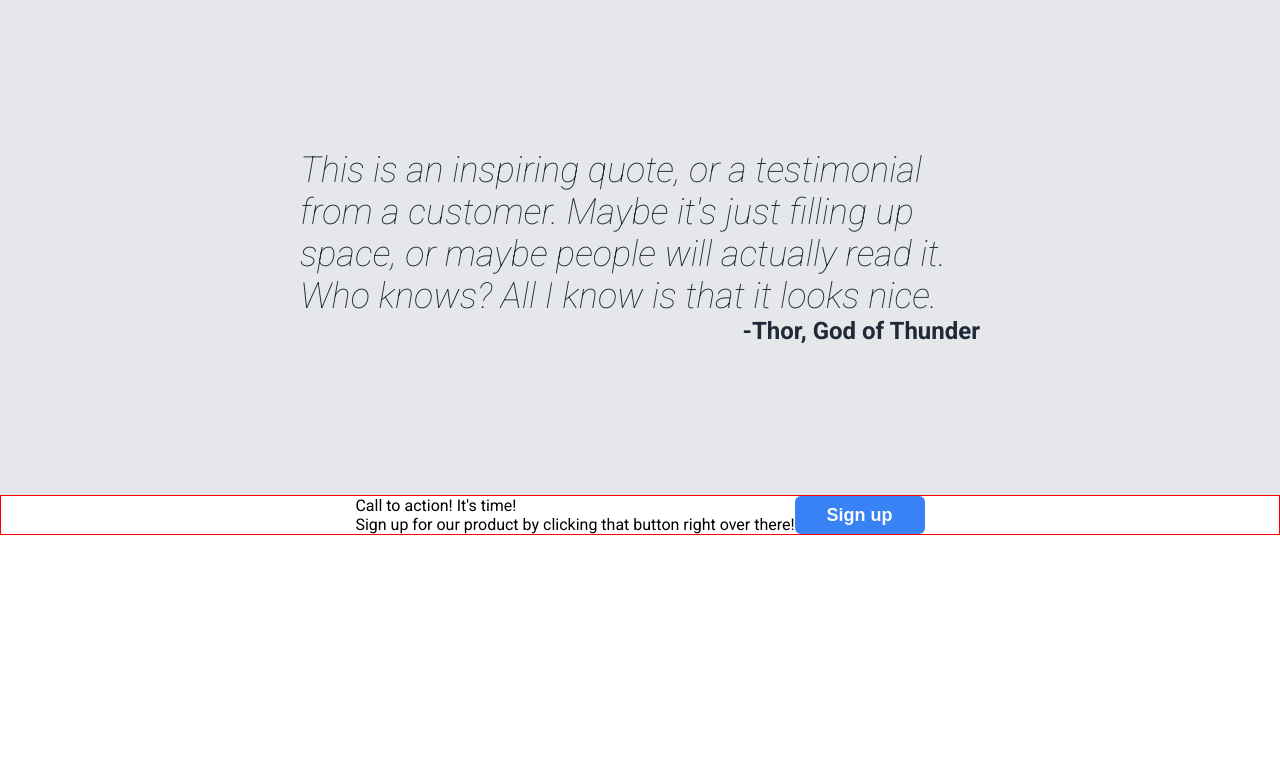
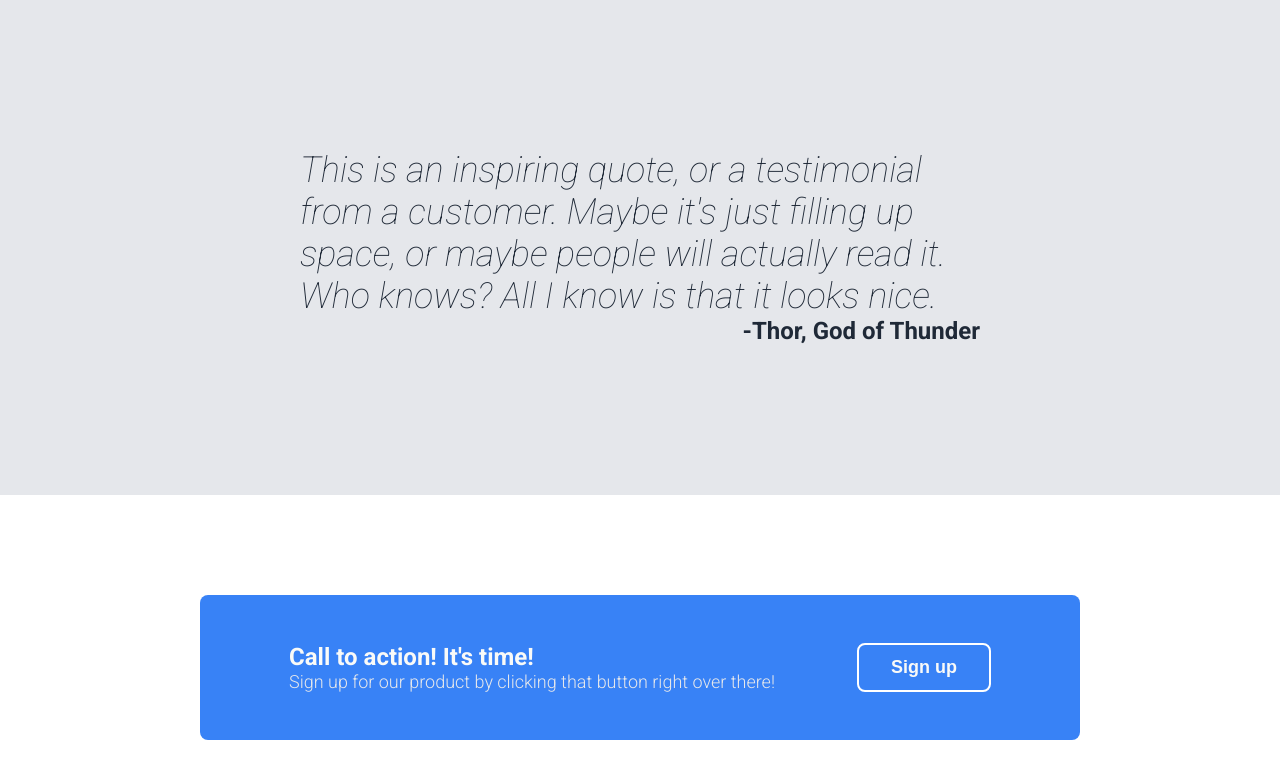
Before and after one commit to lrngrg/landing-page, a plain HTML site: page index.html in a window 1280 px wide. Shown: the part 1197-1975 px from the top of the page. Before the commit the page ends 1732 px from the top, so only its background shows below. Drawn offline with Linux system fonts and the light colour scheme.

Commit message:
Finish call to action CSS

```diff
--- a/index.html
+++ b/index.html
@@ -61,8 +61,8 @@
 
         <div class="four">
             <div class="container">
-                <div class="call-container">
-                    <div class="call-header">Call to action! It's time!</div>
+                <div class="text-container">
+                    <div class="header">Call to action! It's time!</div>
                     <div class="text">Sign up for our product by clicking that button right over there!</div>
                 </div>
                 <button class="button">Sign up</button>
--- a/style.css
+++ b/style.css
@@ -9,7 +9,7 @@ html, body {
     border: thin solid red;
 }
 
-.header, .hero {
+.one .header, .hero {
     background-color: #1F2937;
     color: #F9FAF8;
 }
@@ -21,7 +21,7 @@ a {
     font-weight: 300;
 }
 
-.header {
+.one .header {
     border: medium solid purple;
     font-size: 24px;
     color: #F9FAF8;
@@ -147,13 +147,34 @@ button {
 }
 
 .four .container {
-    bacground-color: #3882F6;
-    border: thin solid red;
+    background-color: #3882F6;
+    border-radius: 8px;
     display: flex;
-    justify-content: center;
+    justify-content: space-around;
+    margin: 100px 200px;
+    padding: 48px;
 }
 
-.call-container {
+.text-container {
     display: flex;
     flex-direction: column;
 }
+
+
+.four .header {
+    color: #F9FAF8;
+    font-size: 24px;
+    font-weight: bold;
+}
+
+.four .text {
+    color: #E5E7EB;
+    font-size: 18px;
+    font-weight: 300;
+}
+
+.four button {
+    border: 2px solid white;
+    border-radius: 8px;
+    padding: 6px 32px;
+}
```
